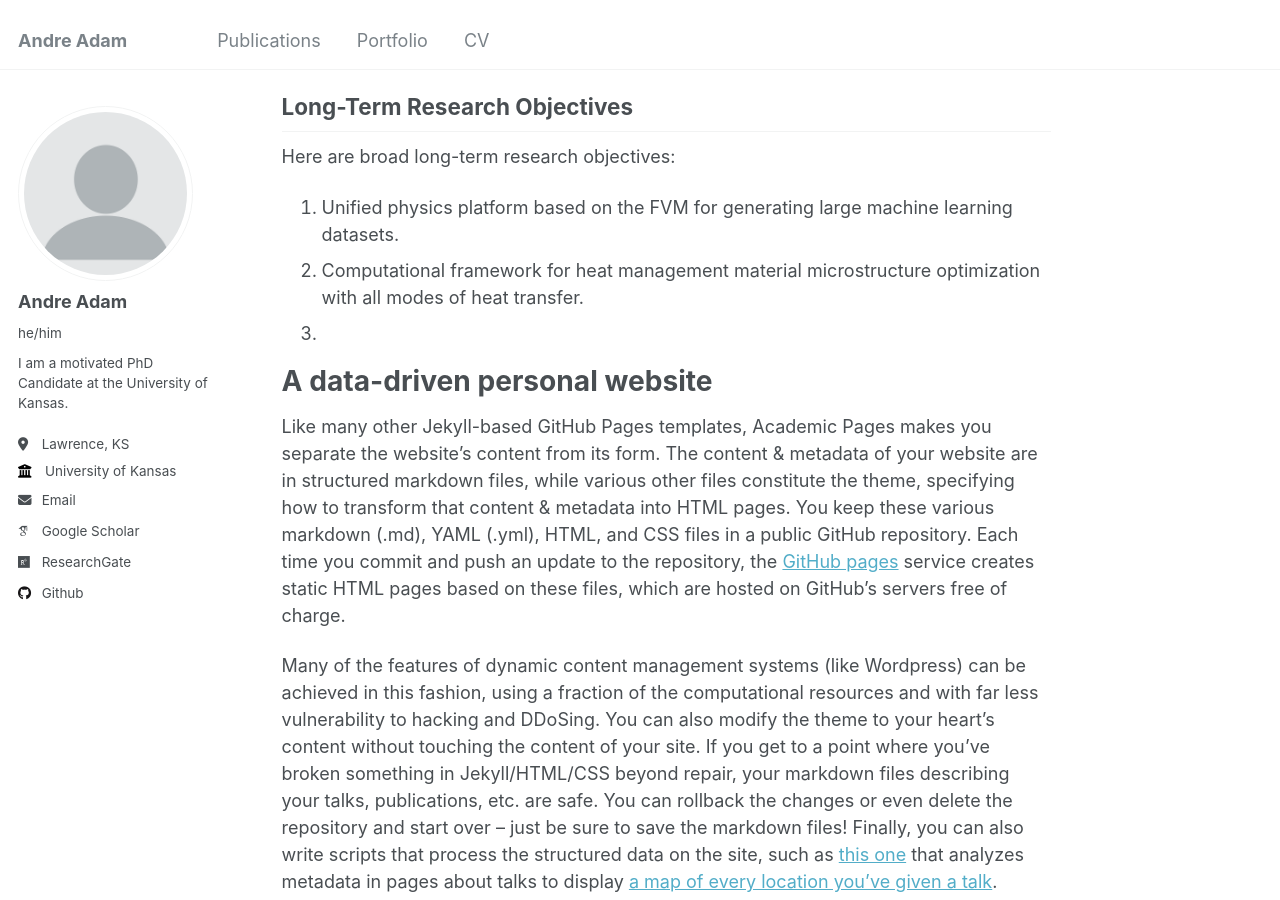
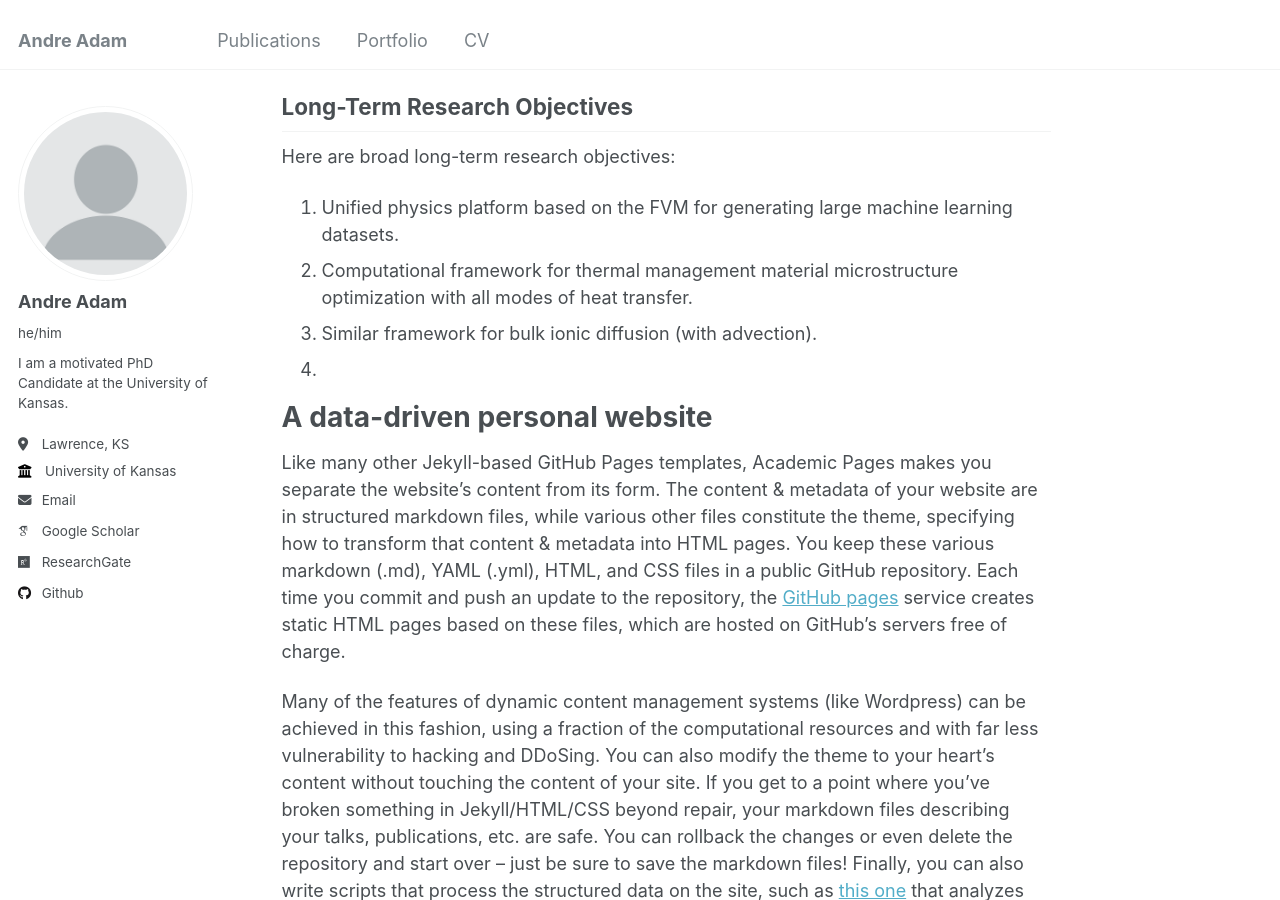
Before and after one commit to adama-wzr/adama-wzr.github.io, a Jekyll site: the page built from _pages/about.md, in a window 1280 px wide and 900 px high, scrolled down 615 px. Built offline with Jekyll 4.4.1, drawn with Linux system fonts in a browser that asks for light colours; some web fonts are replaced.

Commit message:
Update about.md

```diff
--- a/_pages/about.md
+++ b/_pages/about.md
@@ -23,7 +23,8 @@ Long-Term Research Objectives
 Here are broad long-term research objectives:
 
 2. Unified physics platform based on the FVM for generating large machine learning datasets.
-2. Computational framework for heat management material microstructure optimization with all modes of heat transfer.
+2. Computational framework for thermal management material microstructure optimization with all modes of heat transfer.
+2. Similar framework for bulk ionic diffusion (with advection).
 2.
 
 A data-driven personal website
```
